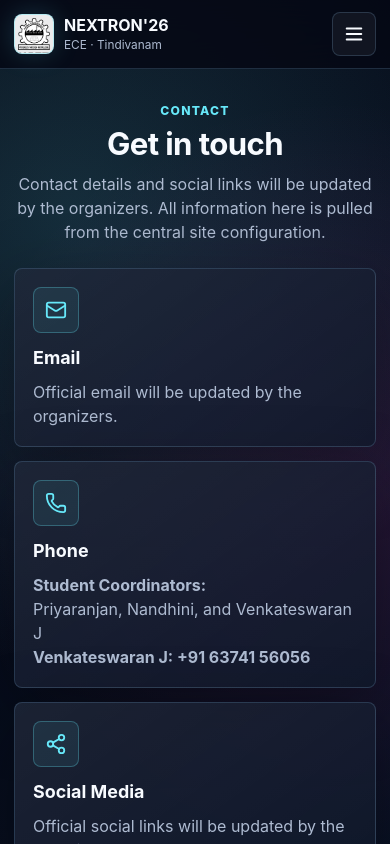
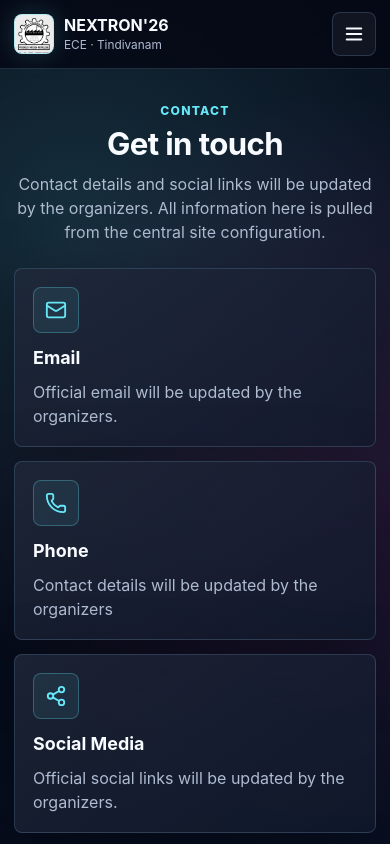
Before and after one commit to NIYHIYASREE/nextron, a React (Vite) app: page /contact in a window 390 px wide. Shown: the top 844 px of the page. Built offline with nearby package versions, Linux system fonts and the light colour scheme.

Commit message:
Update Contact page - Clean up Phone section

```diff
--- a/src/pages/Contact.jsx
+++ b/src/pages/Contact.jsx
@@ -55,11 +55,7 @@ export default function Contact() {
             <Phone size={22} aria-hidden="true" />
           </div>
           <h2>Phone</h2>
-          <p>
-            <strong>Student Coordinators:</strong><br/>
-            Priyaranjan, Nandhini, and Venkateswaran J<br/>
-            <strong>Venkateswaran J: +91 63741 56056</strong>
-          </p>
+          <p>{siteConfig.contact.phone}</p>
         </motion.article>
 
         <motion.article
```
